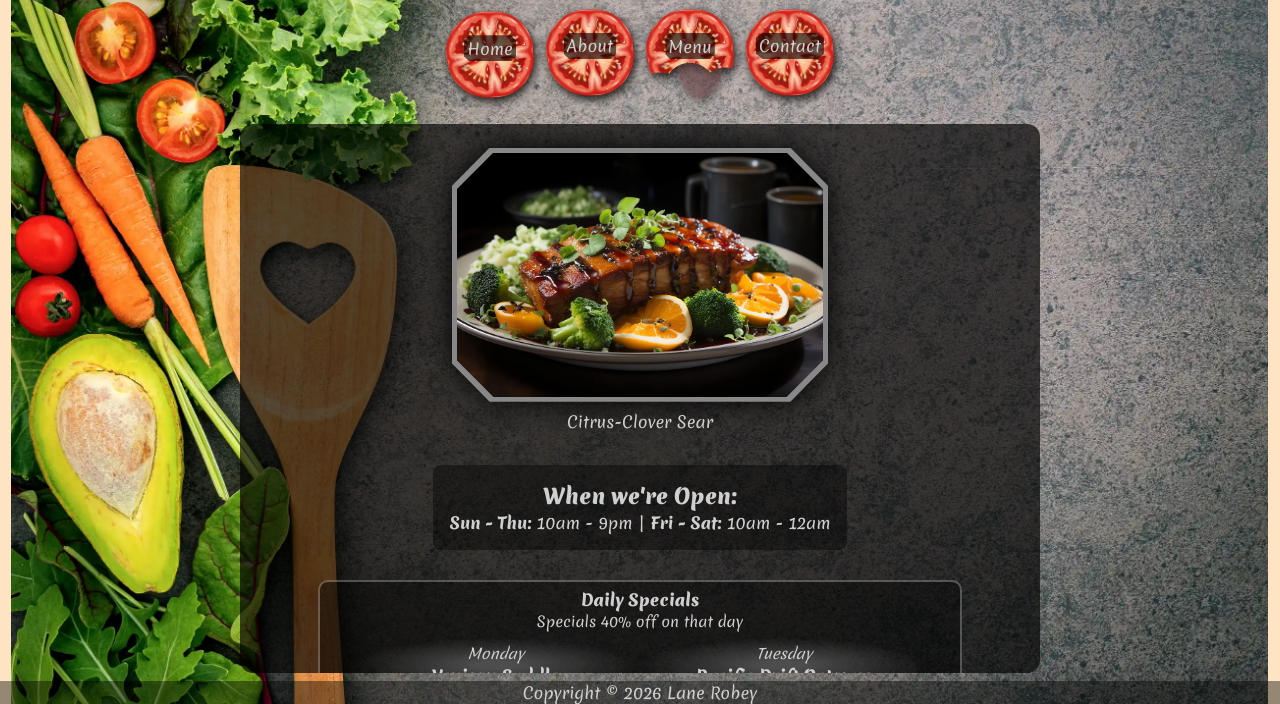
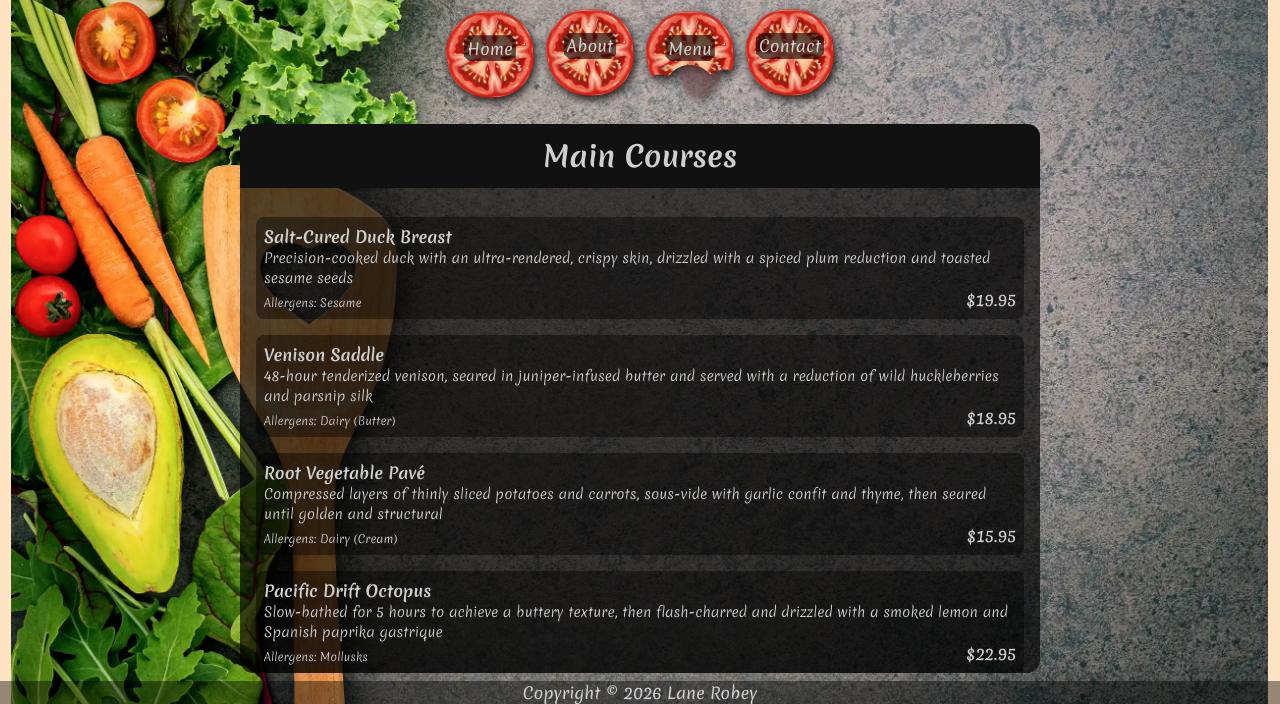
Before and after one commit to BigBoPeep420/RestaurantPage, a website built with webpack: page src/template.html in a window 1280 px wide. Both pictures are taken after a click on the button "Menu". Shown: the part 96-800 px from the top of the page. Built offline with nearby package versions, Linux system fonts and the light colour scheme.

Commit message:
Added Menu page
Added, filled, and mostly styled Menu page

```diff
--- a/src/index.js
+++ b/src/index.js
@@ -31,4 +31,5 @@ async function navigate(viewName) {
     const home = await import("./views/home.js");
     elems.content.appendChild(home.default(navigate));
   }
+  elems.content.scrollTo(0, 0);
 }
--- a/src/styles/layout.css
+++ b/src/styles/layout.css
@@ -42,6 +42,7 @@ body {
     overflow-y: auto;
     overflow-x: hidden;
     padding: 1.5rem;
+    anchor-name: --contentAnc;
   }
 
   footer {
--- a/src/styles/views/about.css
+++ b/src/styles/views/about.css
@@ -11,6 +11,7 @@
     font-size: calc(var(--fontSize2) * 0.8);
     padding: 1rem;
     border-radius: 0.5rem;
+    text-indent: 1rem;
 
     p:first-of-type::first-letter {
       color: var(--clrTomatoRed);
--- /dev/null
+++ b/src/styles/views/menu.css
@@ -0,0 +1,132 @@
+body {
+  #content {
+    padding: 0;
+  }
+}
+
+.menu {
+  display: flex;
+  flex-direction: column;
+  align-items: center;
+  font-size: var(--fontSize3);
+
+  --sectionHeaderHeight: 8dvh;
+
+  .subsubsectionHeader {
+    font-size: calc(var(--fontSize2) * 0.7);
+    font-weight: 900;
+    font-style: italic;
+    margin-bottom: 1em;
+    background-color: var(--clrTransparentBG);
+    padding: 0.5em;
+    border-radius: 0.5em;
+    text-align: center;
+  }
+
+  .menuOption {
+    padding: 0.5em;
+    background-color: var(--clrTransparentBG);
+    display: grid;
+    grid-template: min-content auto min-content / auto min-content;
+    border-radius: 0.5rem;
+
+    .name {
+      font-weight: 700;
+      grid-area: 1/1/2/-1;
+    }
+
+    .description {
+      font-size: calc(var(--fontSize3) * 0.85);
+      font-weight: 100;
+      grid-area: 2/1/3/-1;
+    }
+
+    .price {
+      grid-area: 3/2/-1/-1;
+    }
+
+    .allergens {
+      font-size: calc(var(--fontSize3) * 0.7);
+      font-weight: 100;
+      align-self: flex-end;
+    }
+  }
+
+  .menuOption + .menuOption {
+    margin-top: 1em;
+  }
+
+  .menuSection {
+    padding: 0 1em 1em 1em;
+
+    .sectionHeader {
+      font-size: calc(var(--fontSize2) * 1.2);
+      font-weight: 700;
+      height: var(--sectionHeaderHeight);
+      position: -webkit-sticky;
+      position: sticky;
+      top: 0;
+      text-align: center;
+      background-color: #111;
+      margin: 0 -1em 1em -1em;
+      align-content: center;
+      z-index: 10;
+    }
+
+    .optionsGrid {
+      display: flex;
+      flex-direction: column;
+    }
+  }
+
+  .menuSection + .menuSection {
+    margin-top: 1em;
+  }
+
+  .beverages {
+    .subsectionHeader {
+      font-size: calc(var(--fontSize2) * 0.7);
+      font-weight: 900;
+      position: sticky;
+      top: var(--sectionHeaderHeight);
+      height: 6dvh;
+      text-align: center;
+      background-color: #111;
+      margin: 0 -1em 1em -1em;
+      align-content: center;
+    }
+
+    .nonSpecialtyBeverages {
+      .options {
+        font-weight: 500;
+        font-size: calc(var(--fontSize2) * 0.7);
+
+        span {
+          font-weight: 100;
+          font-size: calc(var(--fontSize2) * 0.55);
+        }
+      }
+
+      .price,
+      .prices {
+        margin-top: 1em;
+        font-size: calc(var(--fontSize2) * 0.7);
+
+        span {
+          font-size: calc(var(--fontSize2) * 0.5);
+          font-weight: 100;
+        }
+      }
+
+      .alcoholic {
+        margin: 1.5em 0;
+      }
+    }
+
+    .specialtyBeverages {
+      .alcoholic {
+        margin-top: 1.5em;
+      }
+    }
+  }
+}
--- /dev/null
+++ b/src/views/menu.js
@@ -0,0 +1,368 @@
+import "../styles/views/menu.css";
+
+const menuOptions = {
+  "Main Courses": [
+    {
+      name: "Salt-Cured Duck Breast",
+      desc:
+        `Precision-cooked duck with an ultra-rendered, crispy skin, drizzled with ` +
+        `a spiced plum reduction and toasted sesame seeds`,
+      price: 19.95,
+      allergens: "Sesame",
+    },
+    {
+      name: "Venison Saddle",
+      desc:
+        "48-hour tenderized venison, seared in juniper-infused butter and served with " +
+        "a reduction of wild huckleberries and parsnip silk",
+      price: 18.95,
+      allergens: "Dairy (Butter)",
+    },
+    {
+      name: "Root Vegetable Pavé",
+      desc:
+        `Compressed layers of thinly sliced potatoes and carrots, sous-vide with garlic ` +
+        `confit and thyme, then seared until golden and structural`,
+      price: 15.95,
+      allergens: "Dairy (Cream)",
+    },
+    {
+      name: "Pacific Drift Octopus",
+      desc:
+        "Slow-bathed for 5 hours to achieve a buttery texture, then flash-charred and " +
+        "drizzled with a smoked lemon and Spanish paprika gastrique",
+      price: 22.95,
+      allergens: "Mollusks",
+    },
+    {
+      name: "Sous-Steak Cauliflower",
+      desc:
+        `A thick-cut "steak" of heirloom cauliflower, vacuum-infused with truffle ` +
+        `oil and herbs, then pan-seared and topped with toasted hazelnut crumble`,
+      price: 16.95,
+      allergens: "Tree Nuts (Hazelnuts)",
+    },
+    {
+      name: 'Lamb Rack "Provencal"',
+      desc:
+        `A vibrant pink lamb rack encased in a crust of Dijon and vacuum-infused ` +
+        `herbs, served with a mint-infused pea purée`,
+      price: 21.95,
+      allergens: "Mustard",
+    },
+    {
+      name: "Miso-Infused Black Cod",
+      desc:
+        `Silky black cod marinated in white miso and sake, sous-vide to flaky ` +
+        `perfection and finished with a torch-singed skin`,
+      price: 19.95,
+      allergens: "Fish, Soy",
+    },
+    {
+      name: "Sous-Fried Chicken Thighs",
+      desc:
+        `The ultimate crunch. Thighs cooked to perfect juiciness at 165°F, then ` +
+        `double-dredged in seasoned flour and flash-fried for a glass-like crust`,
+      price: 17.95,
+      allergens: "Wheat/Gluten, Eggs (Dredge), Dairy (Buttermilk)",
+    },
+    {
+      name: "Herb Garden Loin",
+      desc:
+        `Pork loin vacuum-sealed with a bouquet of garden-fresh sage, rosemary, ` +
+        `and thyme, finished with a hard sear and a bright apple-cider glaze`,
+      price: 21.95,
+      allergens: null,
+    },
+    {
+      name: "24hr Short Rib",
+      desc:
+        `Beef short rib cooked for a full day until it reaches a medium-rare ` +
+        `steak texture, glazed in a red wine demi-glace with marrow toast`,
+      price: 22.95,
+      allergens: "Wheat/Gluten (Toast)",
+    },
+    {
+      name: "Butter-Poached Lobster",
+      desc:
+        `Succulent Atlantic tail poached at 130°F inside a vacuum seal with clarified ` +
+        `butter and tarragon, served over a bed of saffron risotto`,
+      price: 24.95,
+      allergens: "Shellfish, Dairy",
+    },
+    {
+      name: "145° Egg Carbonara",
+      desc:
+        `Fresh pasta tossed in guanciale and pecorino, topped with a sous-vide egg that ` +
+        `bursts to create a rich, silken sauce at the table`,
+      price: 15.95,
+      allergens: "Eggs, Wheat/Gluten, Dairy",
+    },
+  ],
+  Sides: [
+    {
+      name: "Compressed Watermelon & Feta",
+      desc:
+        `Vacuum-sealed watermelon cubes that become dense and "meaty," tossed with fresh ` +
+        `mint, lime zest, and crumbled sheep's milk feta`,
+      price: 8.95,
+      allergens: "Dairy",
+    },
+    {
+      name: "Truffle-Infused Wild Mushrooms",
+      desc:
+        `A mix of shiitake, oyster, and cremini mushrooms sous-vide in a bag of black ` +
+        `truffle butter and thyme, then finished in a screaming-hot cast iron pan`,
+      price: 10.95,
+      allergens: "Dairy",
+    },
+    {
+      name: "Honey-Glazed Heirloom Carrots",
+      desc:
+        `Rainbow carrots cooked in their own juices with a touch of wildflower honey ` +
+        `and ginger, finished with a carrot-top pesto`,
+      price: 7.95,
+      allergens: null,
+    },
+    {
+      name: "Garlic-Confit Smashed Potatoes",
+      desc:
+        `Red potatoes slow-cooked with whole garlic cloves in olive oil until creamy, ` +
+        `then smashed and seared until the edges are shatteringly crisp`,
+      price: 7.95,
+      allergens: null,
+    },
+    {
+      name: "Vacuum-Chilled Asparagus",
+      desc:
+        `Snap-fresh asparagus stalks flash-cooked and immediately chilled, served with ` +
+        `a velvety lemon-hollandaise drizzle`,
+      price: 8.95,
+      allergens: "Eggs, Dairy",
+    },
+    {
+      name: "Smoked Gouda Polenta",
+      desc:
+        `Coarse-ground cornmeal cooked sous-vide for a perfectly consistent texture, folded ` +
+        `with aged smoked gouda and chives`,
+      price: 9.95,
+      allergens: "Dairy",
+    },
+    {
+      name: "Miso-Maple Brussels Sprouts",
+      desc:
+        `Halved sprouts infused with white miso and maple syrup, then roasted at high heat for ` +
+        `a salty-sweet charred finish`,
+      price: 8.95,
+      allergens: "Soy",
+    },
+    {
+      name: "Charred Leeks with Romesco",
+      desc:
+        `The white hearts of leeks tenderized in a water bath and then charred on the grill, served over ` +
+        `a bold, roasted red pepper and almond sauce`,
+      price: 8.95,
+      allergens: "Tree Nuts (Almonds)",
+    },
+  ],
+  Appetizers: [
+    {
+      name: "Vacuum-Compressed Caprese Skewers",
+      desc:
+        `Heirloom tomatoes compressed to a "steak-like" density, paired with sous-vide infused basil oil, ` +
+        `buffalo mozzarella, and a balsamic reduction`,
+      price: 9.95,
+      allergens: "Dairy",
+    },
+    {
+      name: "145° Egg & Soldiers",
+      desc:
+        `A single egg cooked to a custard-like perfection at exactly 63°C, served in its shell with butter-toasted ` +
+        `brioche strips and a pinch of smoked sea salt`,
+      price: 6.95,
+      allergens: "Eggs, Wheat/Gluten, Dairy",
+    },
+    {
+      name: 'Ahi Tuna "Pucks"',
+      desc:
+        `Sashimi-grade tuna vacuum-sealed with ginger and lemongrass, flash-chilled and served with a zesty avocado ` +
+        `mousse and wonton crisps`,
+      price: 8.95,
+      allergens: "Fish, Wheat/Gluten (Wontons), Soy",
+    },
+    {
+      name: 'Pork Belly "Candy"',
+      desc: `Small cubes of belly sous-vide for 36 hours, then deep-fried and tossed in a spicy bourbon-maple glaze`,
+      price: 8.95,
+      allergens: null,
+    },
+    {
+      name: "Infused Beet Carpaccio",
+      desc:
+        `Thinly sliced beets vacuum-infused with orange zest and star anise, topped with whipped goat cheese ` +
+        `and toasted pistachios`,
+      price: 7.95,
+      allergens: "Dairy, Tree Nuts (Pistachios)",
+    },
+  ],
+  Beverages: [
+    {
+      name: "Smoked Rosemary Old Fashioned",
+      desc:
+        `Bourbon infused via sous-vide with charred rosemary and orange peel, stirred with maple syrup and ` +
+        `finished with a hickory smoke puff`,
+      price: 9.95,
+      alcoholic: true,
+    },
+    {
+      name: "Spiced Pear Martini",
+      desc:
+        `Vodka rapid-infused with Bosc pears, cinnamon sticks, and vanilla bean, served up with a dehydrated ` +
+        `pear slice garnish`,
+      price: 10.95,
+      alcoholic: true,
+    },
+    {
+      name: "Sous-Vide Cold Brew Martini",
+      desc:
+        `Espresso beans infused in filtered water at 130°F for two hours to create a concentrated, low-acid coffee ` +
+        `base, shaken with coffee liqueur`,
+      price: 11.95,
+      alcoholic: true,
+    },
+    {
+      name: "Garden G&T",
+      desc:
+        `London Dry Gin infused with cucumber and pink peppercorns, topped with premium tonic and an expressed ` +
+        `sprig of thyme`,
+      price: 9.95,
+      alcoholic: true,
+    },
+    {
+      name: "Vacuum-Extracted Lemonade",
+      desc:
+        `A bright, non-alcoholic infusion of lemon rinds and stalks of fresh mint, resulting in an intense ` +
+        `citrus flavor without the bitterness of the pith`,
+      price: 7.95,
+      alcoholic: false,
+    },
+    {
+      name: "Velvet Hibiscus",
+      desc:
+        `Dried hibiscus flowers and fresh ginger vacuum-infused into a clover honey syrup, topped with ` +
+        `sparkling water and a squeeze of fresh lime. It has a deep burgundy color and a sophisticated, tart finish`,
+      price: 8.95,
+      alcoholic: false,
+    },
+    {
+      name: "Charred Pineapple & Jalapeño Fire",
+      desc:
+        `Fresh pineapple chunks and a single deseeded jalapeño sous-vide at 135°F for two hours to create a ` +
+        `spicy-sweet concentrate. Served over crushed ice with a Tajín-salted rim`,
+      price: 8.95,
+      alcoholic: false,
+    },
+    {
+      name: "Botanical Peach Tea",
+      desc:
+        `White peaches and sprigs of lemon verbena vacuum-sealed with high-quality oolong tea leaves. The ` +
+        `low-temperature bath extracts the stone fruit essence without the tannins of the tea becoming bitter`,
+      price: 7.95,
+      alcoholic: false,
+    },
+  ],
+};
+
+export default function () {
+  const d = document;
+  const dc = d.createElement.bind(d);
+  const outer = dc("div");
+  outer.className = "menu";
+
+  for (let sect in menuOptions) {
+    if (sect == "Beverages") continue;
+    const menuSect = dc("div");
+    menuSect.classList.add(
+      "menuSection",
+      `${sect.toLocaleLowerCase().replaceAll(" ", "")}`,
+    );
+    const header = dc("p");
+    header.className = "sectionHeader";
+    header.textContent = `${sect}`;
+    menuSect.appendChild(header);
+
+    const optionsGrid = dc("div");
+    optionsGrid.className = "optionsGrid";
+
+    menuOptions[`${sect}`].forEach((menuOpt) => {
+      const opt = dc("div");
+      opt.className = "menuOption";
+
+      const algnHTML =
+        menuOpt.allergens != null
+          ? `<p class="allergens">Allergens: ${menuOpt.allergens}</p>`
+          : "";
+
+      opt.innerHTML =
+        `<p class="name">${menuOpt.name}</p><p class="description">${menuOpt.desc}</p>` +
+        `<p class="price">$${menuOpt.price}</p>${algnHTML}`;
+
+      optionsGrid.appendChild(opt);
+    });
+
+    menuSect.appendChild(optionsGrid);
+
+    outer.appendChild(menuSect);
+  }
+
+  const bevSect = dc("div");
+  bevSect.classList.add("menuSection", "beverages");
+  bevSect.innerHTML = `<p class="sectionHeader">Beverages</p>`;
+
+  const nonSpecSect = dc("div");
+  nonSpecSect.className = "nonSpecialtyBeverages";
+  nonSpecSect.innerHTML =
+    `<p class="subsectionHeader">Non-Specialty Beverages</p><div class="nonAlcoholic"><p class="subsubsectionHeader">` +
+    `Non-Alcoholic</p><p class="options">Tea <span>(Black, Green, Earl Grey, White, Oolong)</span>, Soft Drinks ` +
+    `<span>(Coca-Cola, Sprite, Dr. Pepper, A&W Root Beer, A&W Cream)</span>, Juices <span>(Orange, Apple, Grape, ` +
+    `Pineapple, Mango)</span>, Coffee</p><p class="price">$3.95 w/ Refills - <span>Main Courses include a ` +
+    `non-specialty, non-alcoholic beverage</span></p></div><div class="alcoholic"><p class="subsubsectionHeader">` +
+    `Alcoholic</p><p class="options">'House' Beers <span>(Corona, Modelo, Michelob Ultra, Coors, Sam Adams)</span>, ` +
+    `Craft Beers and Spirits <span>(Changes Frequently - Inquire with Staff)</span></p><p class="price"><span>` +
+    `'House' Beers</span> $5.95 ea | <span>Craft Beers and Spirits</span> Inquire with Staff` +
+    `</p></div>`;
+  bevSect.appendChild(nonSpecSect);
+
+  const specSect = dc("div");
+  specSect.className = "specialtyBeverages";
+  specSect.innerHTML = `<p class="subsectionHeader">Specialty Beverages</p>`;
+  const nonAlcSec = dc("div");
+  nonAlcSec.className = "nonAlcoholic";
+  nonAlcSec.innerHTML = `<p class="subsubsectionHeader">Non-Alcoholic</p>`;
+  const alcSec = dc("div");
+  alcSec.className = "alcoholic";
+  alcSec.innerHTML = `<p class="subsubsectionHeader">Alcoholic</p>`;
+
+  menuOptions.Beverages.forEach((bev) => {
+    const opt = dc("div");
+    opt.className = "menuOption";
+    opt.innerHTML = `<p class="name">${bev.name}</p><p class="description">${bev.desc}</p><p class="price">${bev.price}</p>`;
+
+    if (bev.alcoholic == true) alcSec.appendChild(opt);
+    else nonAlcSec.appendChild(opt);
+  });
+
+  specSect.append(nonAlcSec, alcSec);
+  bevSect.appendChild(specSect);
+
+  outer.appendChild(bevSect);
+  return outer;
+}
+
+/*
+
+Venison Saddle, Pacific Drift Octopus, Sous-Steak Cauliflower, Sous-Fried Chicken Thighs,
+    Herb Garden Loin, Butter-Poached Lobster, 145° Egg Carbonara
+
+
+*/
```
